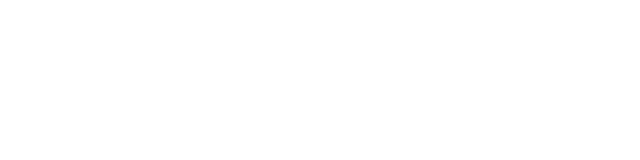
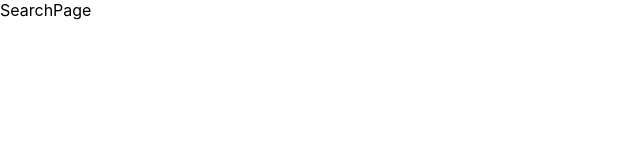
Before and after one commit to karthik-kerry/esthell-prop-website, a React (Create React App) app: page /search in a window 1280 px wide. Before the commit this address had no page. Shown: the top 160 px of the page, without its empty margins (0-640 px from the left). Built offline with nearby package versions, Linux system fonts and the light colour scheme.

Commit message:
pages added

```diff
--- a/src/App.js
+++ b/src/App.js
@@ -1,12 +1,17 @@
 import "./App.css";
 import { BrowserRouter, Route, Routes } from "react-router-dom";
 import HomePage from "./pages/HomePage";
+import DetailsPage from "./pages/DetailsPage";
+import SearchPage from "./pages/SearchPage";
+
 
 function App() {
   return (
     <BrowserRouter>
       <Routes>
         <Route path="/" element={<HomePage />} />
+        <Route path="details" element={<DetailsPage />} />
+        <Route path="search" element={<SearchPage />} />
       </Routes>
     </BrowserRouter>
   );
--- /dev/null
+++ b/src/pages/DetailsPage.jsx
@@ -0,0 +1,11 @@
+import React from "react";
+import Header from "../components/Header";
+import Footer from "../components/Footer";
+
+export default function DetailsPage() {
+  return (
+
+      <div>DetailsPage</div>
+
+  );
+}
--- /dev/null
+++ b/src/pages/SearchPage.jsx
@@ -0,0 +1,11 @@
+import React from "react";
+import Header from "../components/Header";
+import Footer from "../components/Footer";
+
+export default function SearchPage() {
+  return (
+
+      <div>SearchPage</div>
+
+  );
+}
```
